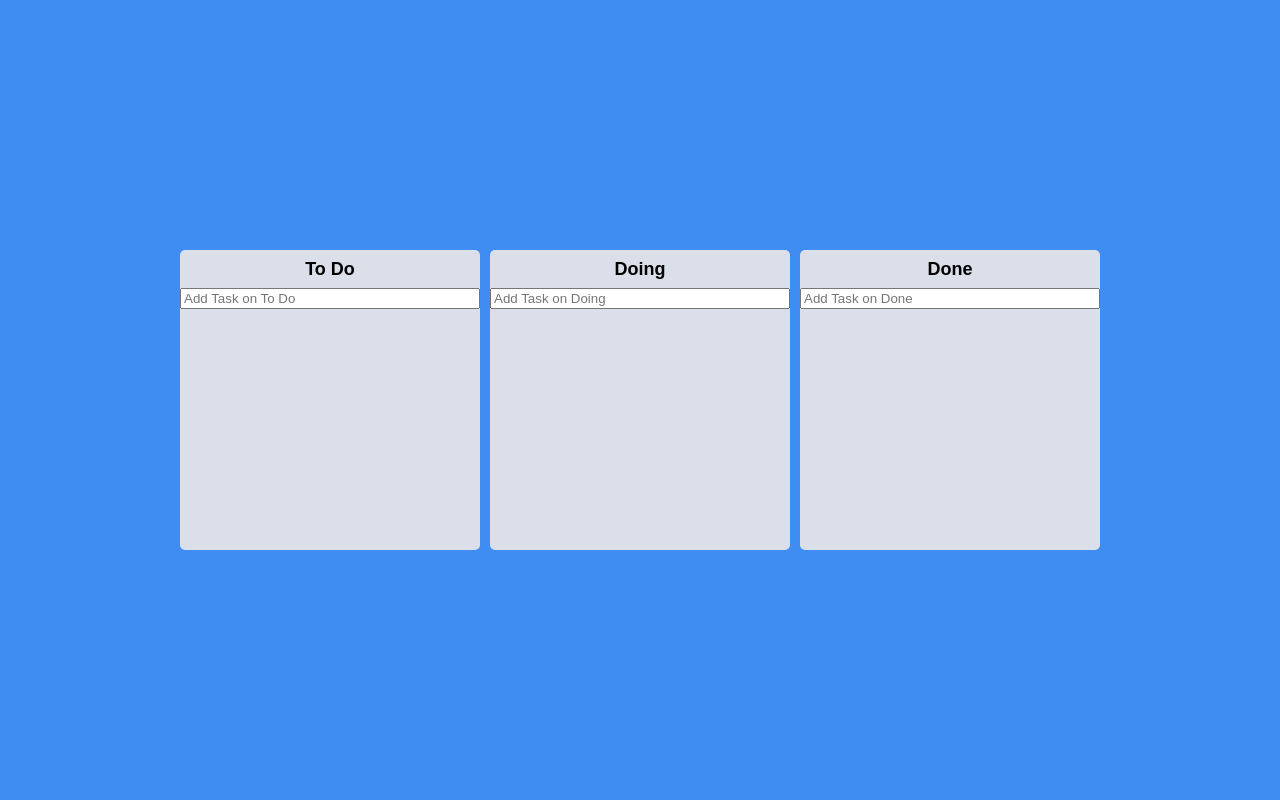
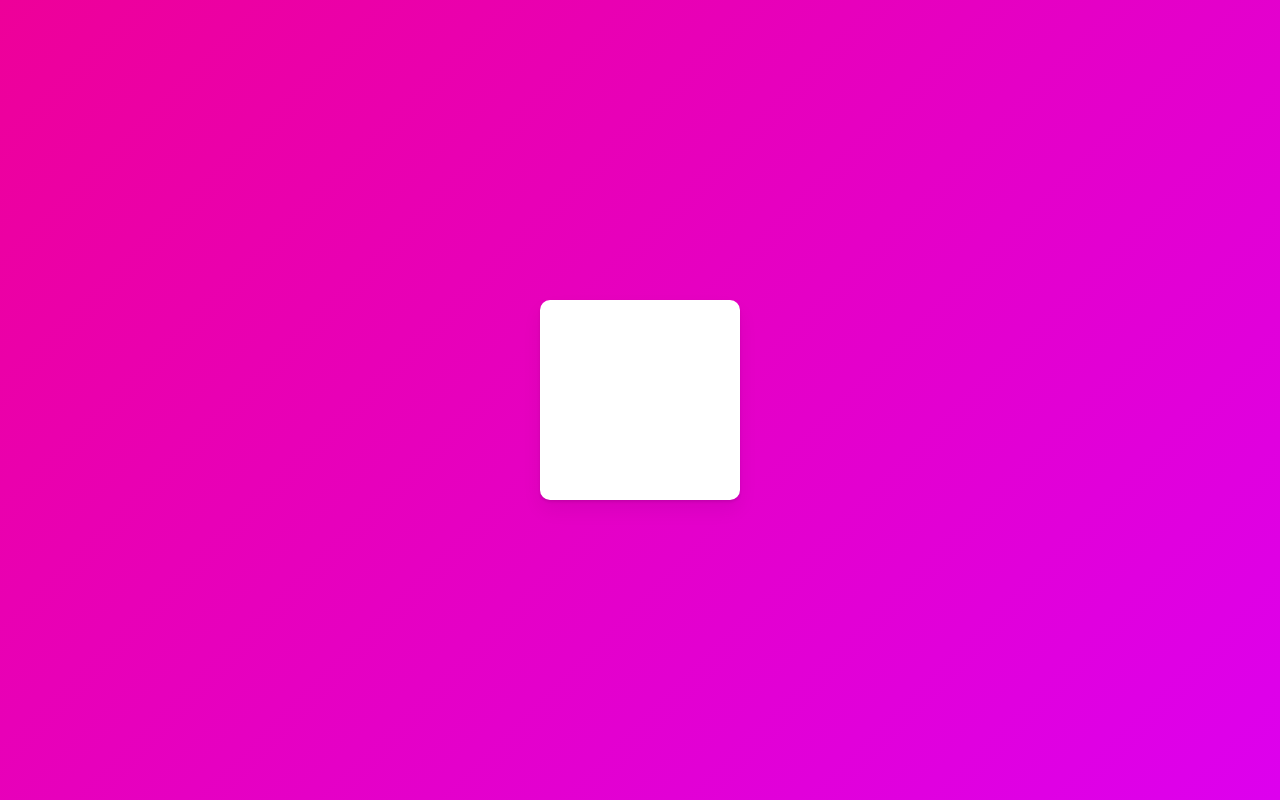
Before and after one commit to junghong0512/react_master, a React (Create React App) app: page / in a window 1280 px wide. Built offline with nearby package versions, Linux system fonts and the light colour scheme.

Commit message:
#7.0 Introductions

```diff
--- a/src/App.tsx
+++ b/src/App.tsx
@@ -5,66 +5,26 @@
 import Board from "./Components/Board";
 
 const Wrapper = styled.div`
+  height: 100vh;
+  width: 100vw;
   display: flex;
-  width: 100vw;
-  margin: 0 auto;
   justify-content: center;
   align-items: center;
-  height: 100vh;
 `;
 
-const Boards = styled.div`
-  display: flex;
-  justify-content: center;
-  align-items: flex-start;
-  gap: 10px;
-  width: 100%;
+const Box = styled.div`
+  width: 200px;
+  height: 200px;
+  background-color: white;
+  border-radius: 10px;
+  box-shadow: 0 2px 3px rgba(0, 0, 0, 0.1), 0 10px 20px rgba(0, 0, 0, 0.06);
 `;
 
 function App() {
-  const [toDos, setToDos] = useRecoilState(toDoState);
-  const onDragEnd = (info: DropResult) => {
-    const { destination, draggableId, source } = info;
-    if (!destination) return;
-    if (destination?.droppableId === source.droppableId) {
-      // same board movement
-      setToDos((allBoards) => {
-        const boardCopy = [...allBoards[source.droppableId]];
-        const taskObj = boardCopy[source.index];
-        boardCopy.splice(source.index, 1);
-        boardCopy.splice(destination?.index, 0, taskObj);
-        return {
-          ...allBoards,
-          [source.droppableId]: boardCopy,
-        };
-      });
-    }
-    if (destination?.droppableId !== source.droppableId) {
-      setToDos((allBoards) => {
-        const sourceBoard = [...allBoards[source.droppableId]];
-        const taskObj = sourceBoard[source.index];
-        const destinationBoard = [...allBoards[destination.droppableId]];
-        sourceBoard.splice(source.index, 1);
-        destinationBoard.splice(destination?.index, 0, taskObj);
-        return {
-          ...allBoards,
-          [source.droppableId]: sourceBoard,
-          [destination.droppableId]: destinationBoard,
-        };
-      });
-    }
-  };
-
   return (
-    <DragDropContext onDragEnd={onDragEnd}>
-      <Wrapper>
-        <Boards>
-          {Object.keys(toDos).map((boardId) => (
-            <Board key={boardId} boardId={boardId} toDos={toDos[boardId]} />
-          ))}
-        </Boards>
-      </Wrapper>
-    </DragDropContext>
+    <Wrapper>
+      <Box />
+    </Wrapper>
   );
 }
 
--- a/src/index.tsx
+++ b/src/index.tsx
@@ -60,8 +60,9 @@
   }
   body {
     font-family: 'Source Sans Pro', sans-serif;
-    background-color: ${(props) => props.theme.bgColor};
+    /* background-color: ${(props) => props.theme.bgColor}; */
     color: ${(props) => props.theme.textColor};
+    background:linear-gradient(135deg,#e09,#d0e);
   }
   a {
     text-decoration: none;
```
